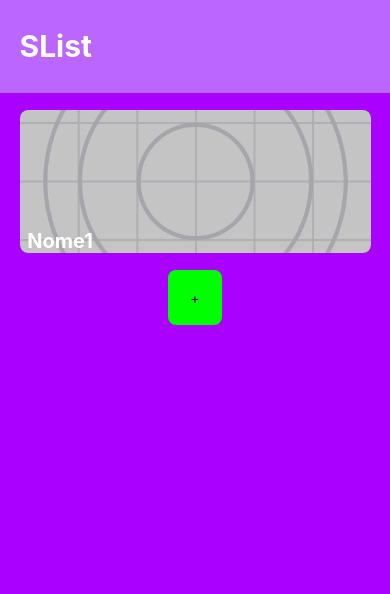
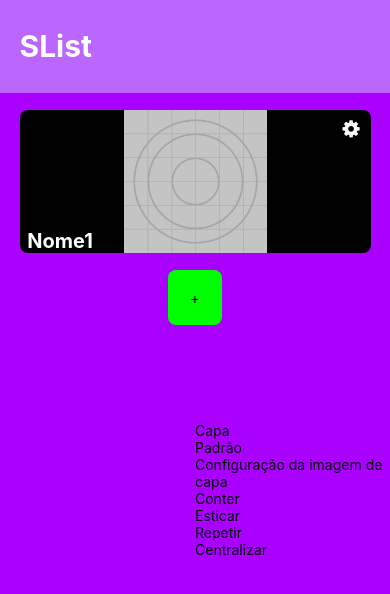
Before and after one commit to Rafael-Benicio/SList, a React Native app: screen /Home in a window 390 px wide. Shown: the top 594 px of the page. Built offline with nearby package versions, Linux system fonts and the light colour scheme.

Commit message:
Configuação da janela pra configurar imgagem

```diff
--- a/package.json
+++ b/package.json
@@ -17,6 +17,7 @@
     "react": "17.0.1",
     "react-dom": "17.0.1",
     "react-native": "0.64.3",
+    "react-native-vector-icons": "^9.0.0",
     "react-native-web": "0.17.1"
   },
   "devDependencies": {
--- a/src/Home/index.js
+++ b/src/Home/index.js
@@ -1,59 +1,57 @@
 import React, {useState} from 'react';
 import { Text, View,TouchableOpacity,Image, AsyncStorage,StatusBar } from 'react-native';
+import Icon from 'react-native-vector-icons/FontAwesome'
 
 import styles from "./styles"
 
 export default function App() {
-  const [itemLista,setItemLista]=useState([{image:require('./../../assets/icon.png'),name:'Nome1',imageSet:'cover'}])
+  const [itemLista,setItemLista]=useState([{image:require('./../../assets/icon.png'),name:'Nome1',imageSet:1}])
   const [imageSet,setImageSet]=useState(['cover', 'contain', 'stretch', 'repeat', 'center'])
+  const [showSMode,serShowSMode]=useState(true)
 
-  // Checar se já existe dados no App ou se tem que criar uma nova base
-  async function loadData (){
-    try{
-        let i=await  AsyncStorage.getItem('Key')
-        if (i==null){
-          throw new Error('dados são Null')
-        }
-    }catch(err){
-      console.log('Erro: Check');
-            RDados()
+  function selectResizeMode(){
+    if(showSMode){
+    return(
+        <View style={styles.showSetImg}>
+            <View>
+              <Text>Capa</Text>
+              <TouchableOpacity>
+                <Text>
+                  Padrão
+                </Text>
+              </TouchableOpacity>
+            </View>
+            <View>
+            <Text>Configuração da imagem de capa</Text>
+            </View>
+            <View>
+            <TouchableOpacity>
+              <Text>
+                Conter
+              </Text>
+            </TouchableOpacity>
+            <TouchableOpacity>
+              <Text>
+                Esticar
+              </Text>
+            </TouchableOpacity>
+            </View>
+            <View>
+            <TouchableOpacity>
+              <Text>
+                Repetir
+              </Text>
+            </TouchableOpacity>
+            <TouchableOpacity>
+              <Text>
+                Centralizar
+              </Text>
+            </TouchableOpacity>
+            </View>
+
+        </View>
+      )
     }
-  }
-
-  // Salva dados
-    async function saveDataDefault(n){
-        try {
-            await AsyncStorage.setItem('defa',JSON.stringify(n))
-            console.log('====================================');
-            console.log('Dados Salvos');
-            console.log('====================================');
-        } catch (error) {
-            console.log('Erro');
-        }
-  }
-
-  // Carregar Listas padrões
-  async function loadDataDef(){
-    try{
-        let i=await  AsyncStorage.getItem('defa')
-      let j
-        j=JSON.parse(i)
-        if(j==null || j==undefined)
-          saveDataDefault({dia:[{check:[],tf:[],dia:''}]})
-        else{
-          setData(j)
-        }
-    }catch(err){
-      console.log('Erro: Check');
-            // RDados()
-    }
-  }
-
-  // Configurar os dados para o estado inicial
-  async function RDados (){
-    await AsyncStorage.setItem('Key',JSON.stringify({mes:[[],[],[],[],[],[],[],[],[],[],[],[]]}))
-        alert("Dados Resetados")
-        setReset(false)
   }
 
   return (
@@ -70,7 +68,10 @@ export default function App() {
           itemLista.map((i,index)=>(
             <View key={index} style={styles.itemList}>
                 <TouchableOpacity activeOpacity={0.8}>
-                    <Image style={[styles.itemImg,{resizeMode:i.imageSet}]} source={i.image}/>
+                    <Image style={[styles.itemImg,{resizeMode:imageSet[i.imageSet]}]} source={i.image}/>
+                </TouchableOpacity>
+                <TouchableOpacity style={styles.itemGear}>
+                  <Icon name="gear" color="#fff" size={20}/>
                 </TouchableOpacity>
                 <Text style={styles.itemText}>{i.name}</Text>
             </View>
@@ -81,6 +82,9 @@ export default function App() {
           <Text>+</Text>
         </TouchableOpacity>
       </View>
+      {
+        selectResizeMode()
+      }
     </View>
   );
 }
--- a/src/Home/styles.js
+++ b/src/Home/styles.js
@@ -36,7 +36,6 @@ const styles = StyleSheet.create({
 		height:heightHe*0.17,
 		borderRadius:8,
 		opacity:0.8
-		// resizeMode: 'stretch',
 	},
 	itemText:{
 		position:'absolute',
@@ -46,6 +45,15 @@ const styles = StyleSheet.create({
 		fontWeight:'bold',
 		marginLeft:widthWi*0.02
 	},
+	itemGear:{
+		position:'absolute',
+		width:widthWi*0.1,
+		height:widthWi*0.1,
+		bottom:heightHe*0.17-(widthWi*0.1),
+		right:0,
+		alignItems:'center',
+		justifyContent:'center',
+	},
 	addButton:{
 		backgroundColor:'#0f0',
 		height: widthWi*0.14,
@@ -54,6 +62,11 @@ const styles = StyleSheet.create({
 		justifyContent:'center',
 		alignItems:'center'
 	},
+	showSetImg:{
+		position:'absolute',
+		left:widthWi*0.5,
+		top:heightHe*0.5
+	}
 })
 
 export default styles
```
Also changed, not shown: 1 other file (tests, documents, lock files or other folders).
